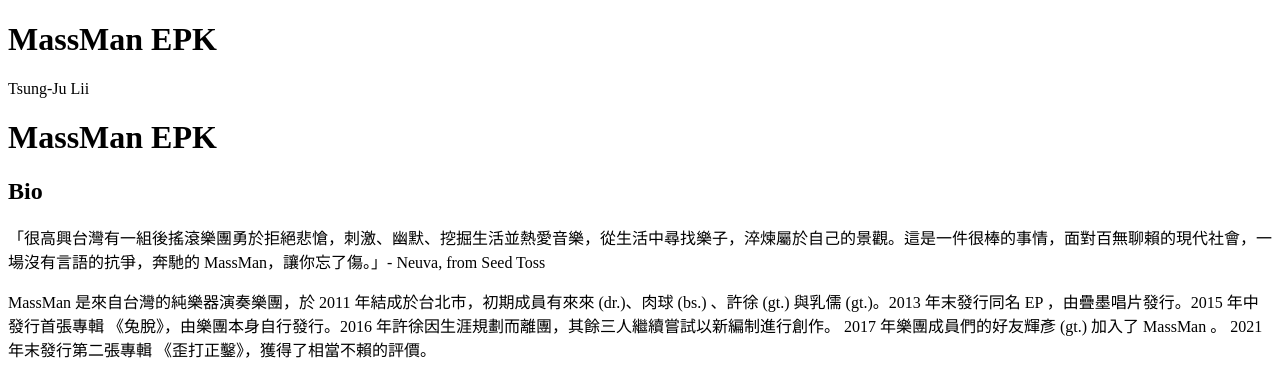
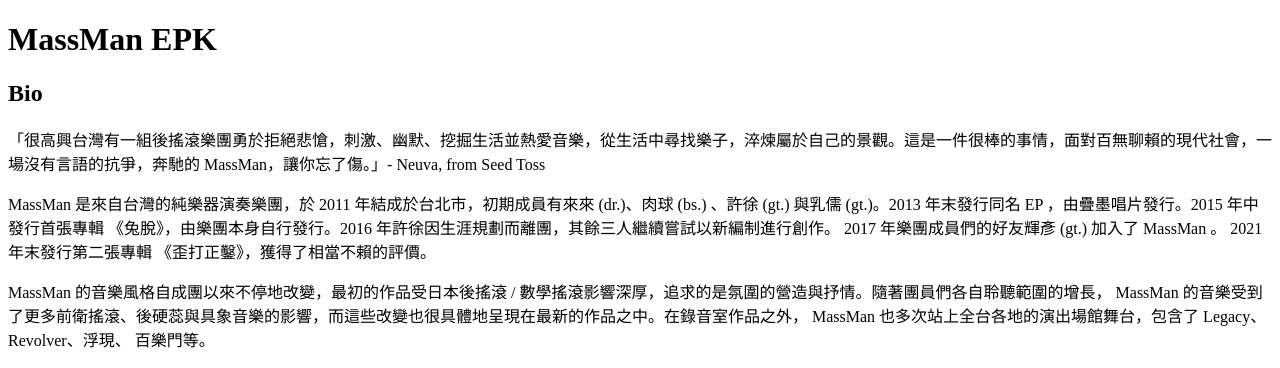
Before and after one commit to usefulalgorithm/massman_epk, a plain HTML site: page epk.html in a window 1280 px wide. Shown: the top 368 px of the page. Drawn offline with Linux system fonts and the light colour scheme.

Commit message:
Add Makefile
Signed-off-by: Tsung-Ju Lii <usefulalgorithm@gmail.com>

```diff
--- a/index.html
+++ b/epk.html
@@ -4,7 +4,6 @@
   <meta charset="utf-8" />
   <meta name="generator" content="pandoc" />
   <meta name="viewport" content="width=device-width, initial-scale=1.0, user-scalable=yes" />
-  <meta name="author" content="Tsung-Ju Lii" />
   <title>MassMan EPK</title>
   <style>
     code{white-space: pre-wrap;}
@@ -22,9 +21,7 @@
 <body>
 <header id="title-block-header">
 <h1 class="title">MassMan EPK</h1>
-<p class="author">Tsung-Ju Lii</p>
 </header>
-<h1 id="massman-epk">MassMan EPK</h1>
 <h2 id="bio">Bio</h2>
 <p>「很高興台灣有一組後搖滾樂團勇於拒絕悲愴，刺激、幽默、挖掘生活並熱愛音樂，從生活中尋找樂子，淬煉屬於自己的景觀。這是一件很棒的事情，面對百無聊賴的現代社會，一場沒有言語的抗爭，奔馳的 MassMan，讓你忘了傷。」- Neuva, from Seed Toss</p>
 <p>MassMan 是來自台灣的純樂器演奏樂團，於 2011 年結成於台北市，初期成員有來來 (dr.)、肉球 (bs.) 、許徐 (gt.) 與乳儒 (gt.)。2013 年末發行同名 EP ，由疊墨唱片發行。2015 年中發行首張專輯 《兔脫》，由樂團本身自行發行。2016 年許徐因生涯規劃而離團，其餘三人繼續嘗試以新編制進行創作。 2017 年樂團成員們的好友輝彥 (gt.) 加入了 MassMan 。 2021 年末發行第二張專輯 《歪打正鑿》，獲得了相當不賴的評價。</p>
```
Also changed, not shown: 2 other files.
